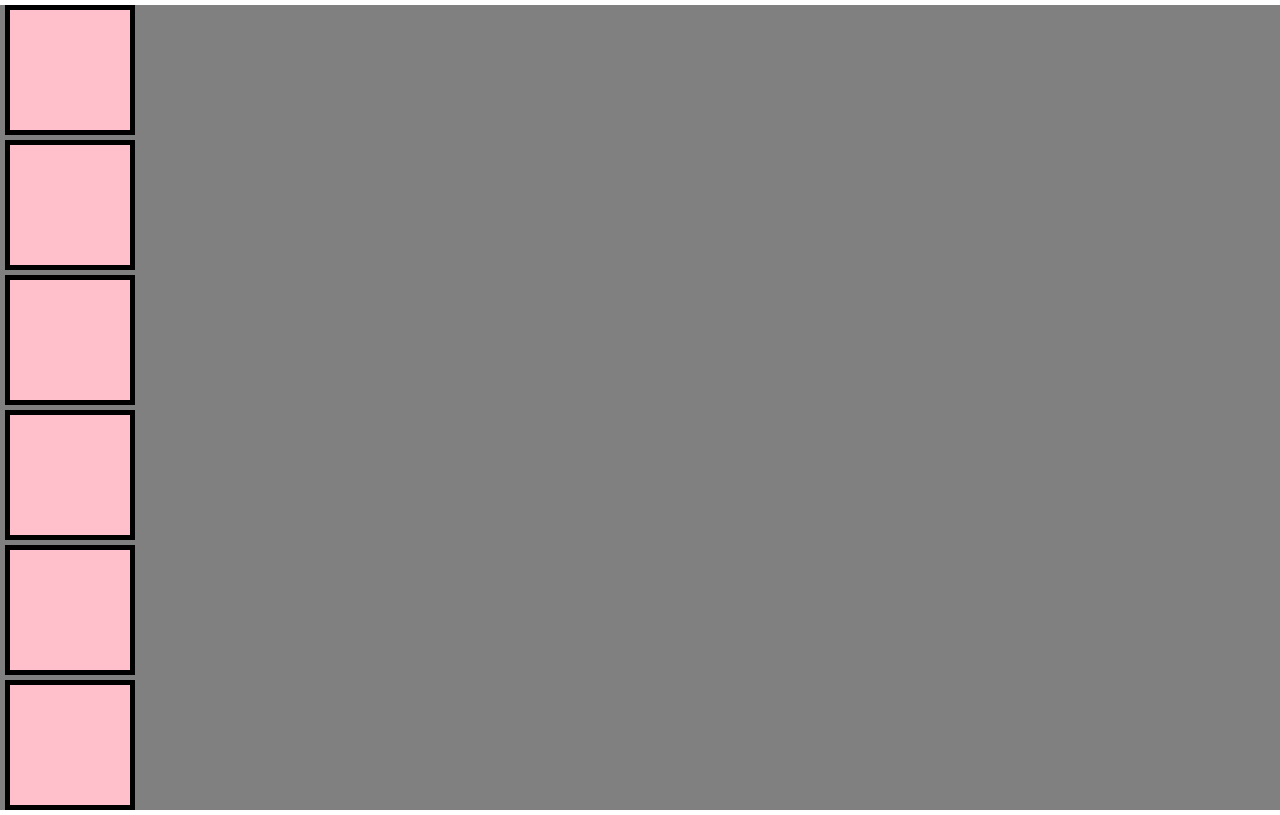
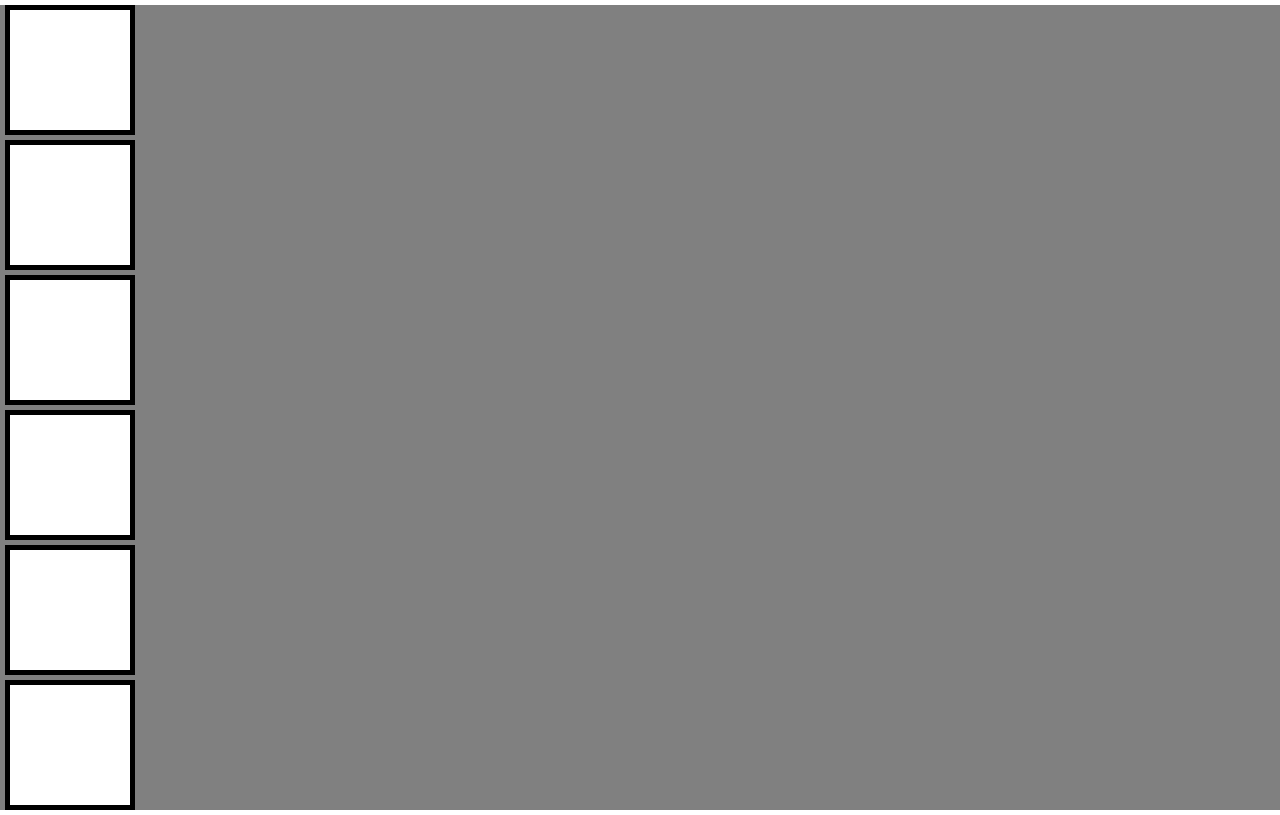
Before and after one commit to Wi11iamYuan/PROJECT-TURTLE, a React (Create React App) app in the folder turtle/: page / in a window 1280 px wide. Built offline with nearby package versions, Linux system fonts and the light colour scheme.

Commit message:
changed color of boxes

```diff
--- a/turtle/package.json
+++ b/turtle/package.json
@@ -8,7 +8,7 @@
     "@testing-library/user-event": "^13.5.0",
     "react": "^18.2.0",
     "react-dom": "^18.2.0",
-    "react-scripts": "5.0.1",
+    "react-scripts": "^5.0.1",
     "web-vitals": "^2.1.4"
   },
   "scripts": {
--- a/turtle/src/App.css
+++ b/turtle/src/App.css
@@ -16,7 +16,7 @@
   width: 100px;
   height: 100px;
   border: 5px solid #000;
-  background-color: pink;
+  background-color: white;
   padding: 10px;
   margin: 5px;
   text-align: center;
```
Also changed, not shown: 1 other file (tests, documents, lock files or other folders).
